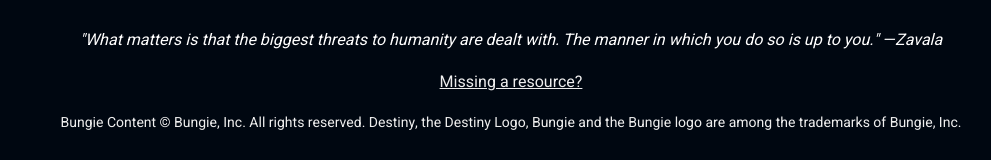
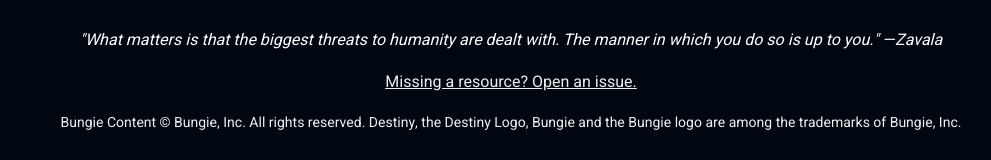
Before and after one commit to liamdawson/destinyindex, a website: page index.html in a window 1280 px wide. Shown: the part 4144-4304 px from the top of the page, without its empty margins (129-1120 px from the left). Drawn offline with Linux system fonts and the light colour scheme.

Commit message:
update issues link

```diff
--- a/index.html
+++ b/index.html
@@ -190,8 +190,8 @@
         The manner in which you do so is up to you." —Zavala
       </p>
       <p class="pv2">
-        <a href="https://github.com/liamdawson/destinyindex/issues/new"
-          >Missing a resource?</a
+        <a href="https://github.com/liamdawson/destinyindex/issues/"
+          >Missing a resource? Open an issue.</a
         >
       </p>
       <p class="f6">
```
